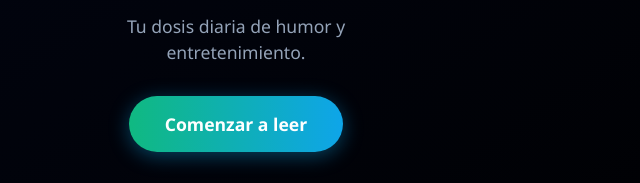
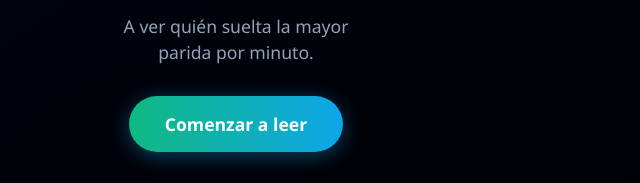
Before and after one commit to jotajotaramirez/feed-reader, a plain HTML site: page index.html in a window 1280 px wide. Shown: the part 425-608 px from the top of the page, 404-1044 px from the left. Drawn offline with Linux system fonts and the light colour scheme.

Commit message:
feat: add dynamic random subtitle phrases to the start screen

```diff
--- a/app.js
+++ b/app.js
@@ -4,6 +4,32 @@ const btnUnread = document.getElementById('btn-unread');
 const unreadCountSpan = document.getElementById('unread-count');
 const iframe = document.getElementById('welele-frame');
 const loader = document.getElementById('loader');
+
+const startPhrases = [
+    "Tu dosis diaria de humor y entretenimiento.",
+    "Vamos a partirnos el ojete.",
+    "Estamos aquí por los loles.",
+    "Se viene el descojone padre.",
+    "Vamos a echarnos unas risas de las de mearse encima.",
+    "Aquí hemos venido a hacer el cafre y poco más.",
+    "Menuda mofada va a ser esto, ya verás.",
+    "A ver quién suelta la mayor parida por minuto.",
+    "Se va a liar una buena solo por los loles.",
+    "Qué cebada de plan, nos vamos a partir el eje.",
+    "Panzada de reír asegurada, chavales.",
+    "Esto es canela en rama para el cachondeo.",
+    "Vamos a deshuevarnos vivo con la tontería.",
+    "Vaya mofeta de situación, es que me meo.",
+    "Aquí solo se viene a disfrutar del pitorreo máximo.",
+    "Prepárate, que nos vamos a partir la caja a lo bestia.",
+    "Qué desfase de risas nos espera hoy.",
+    "Vamos a dar el cante pero bien, solo por el meme.",
+    "Menudo pitorreo de los buenos tenemos montado.",
+    "Se avecina el festival del descojone total.",
+    "Vamos a hacer el canelo nivel Dios.",
+    "Esto va a ser un despelote absoluto, ya te digo.",
+    "Se viene la risión máxima, eso ni se pregunta."
+];
 
 const ARCHIVE_URL = 'welele_archive.json';
 let feedEntries = [];
@@ -120,6 +146,11 @@ async function init() {
         if (feedEntries.length > 0) {
             const startScreen = document.getElementById('start-screen');
             const btnStart = document.getElementById('btn-start');
+            const subtitle = document.getElementById('start-subtitle');
+
+            // Set random phrase
+            subtitle.textContent = startPhrases[Math.floor(Math.random() * startPhrases.length)];
+
             startScreen.classList.add('active');
 
             btnStart.addEventListener('click', () => {
--- a/index.html
+++ b/index.html
@@ -17,7 +17,7 @@
         <div class="start-content">
             <img src="icon.png" alt="Welele Logo" class="start-logo">
             <h1>Welele Reader</h1>
-            <p>Tu dosis diaria de humor y entretenimiento.</p>
+            <p id="start-subtitle"></p>
             <button id="btn-start" class="start-btn">Comenzar a leer</button>
         </div>
     </div>
```
